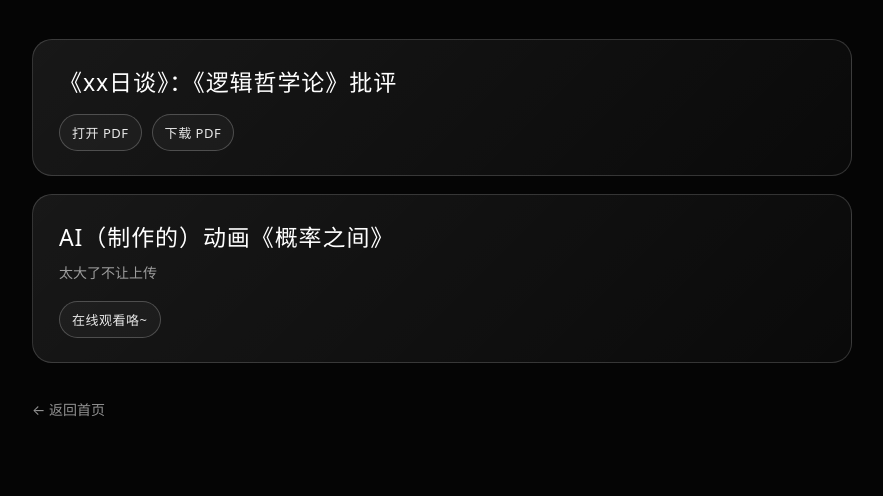
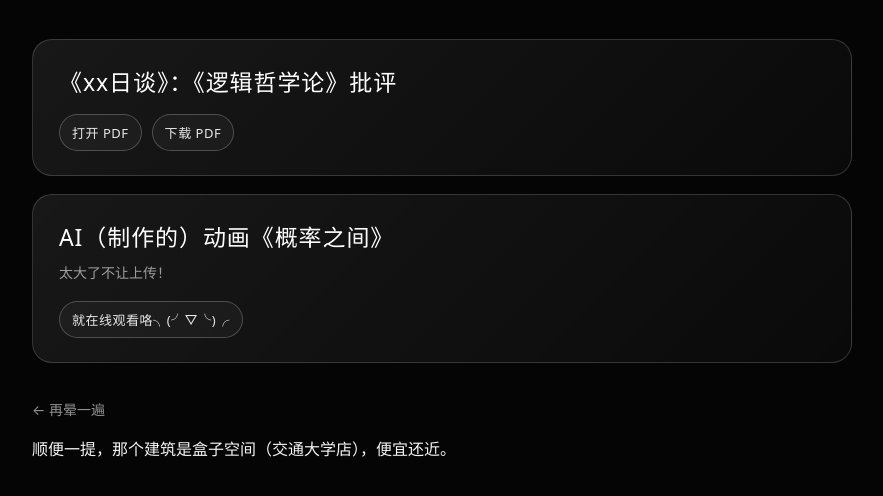
Before and after one commit to milligence/QuJingZheYue.online, a plain HTML site: page links.html in a window 1280 px wide. Shown: the part 232-728 px from the top of the page, without its empty margins (198-1081 px from the left). Drawn offline with Linux system fonts and the light colour scheme.

Commit message:
Update links.html

```diff
--- a/links.html
+++ b/links.html
@@ -166,17 +166,19 @@
 
       <div class="card">
         <div class="card-title"> AI（制作的）动画《概率之间》</div>
-        <div class="card-meta">太大了不让上传</div>
+        <div class="card-meta">太大了不让上传！</div>
 
         <div class="sub-links">
           <a class="pill" href="https://www.bilibili.com/video/BV1CqRJBcEKC/?share_source=copy_web" target="_blank" rel="noopener noreferrer">
-            在线观看咯~
+            就在线观看咯╮(╯▽╰)╭
           </a>
         </div>
       </div>
     </section>
 
-    <a class="back" href="./index.html">← 返回首页</a>
+    <a class="back" href="./index.html">← 再晕一遍</a>
+
+    <p class="footer-note">顺便一提，那个建筑是盒子空间（交通大学店），便宜还近。</p>
   </main>
 </body>
 </html>
```
